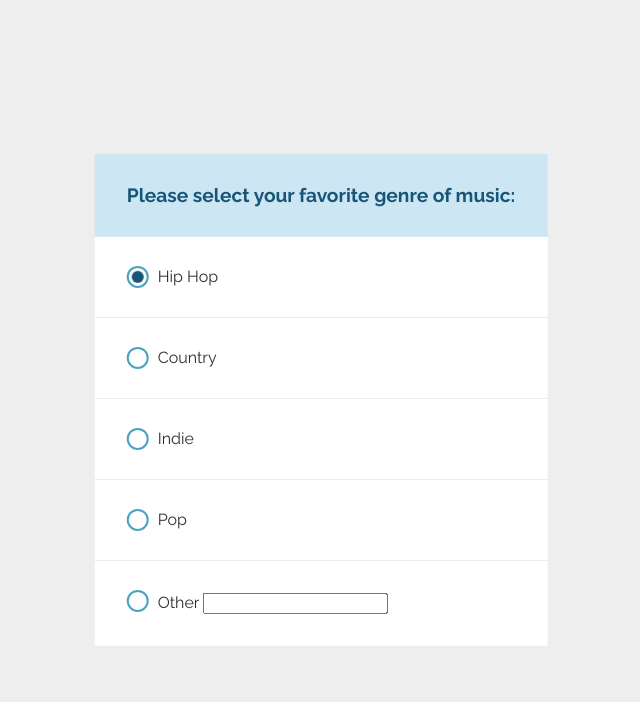
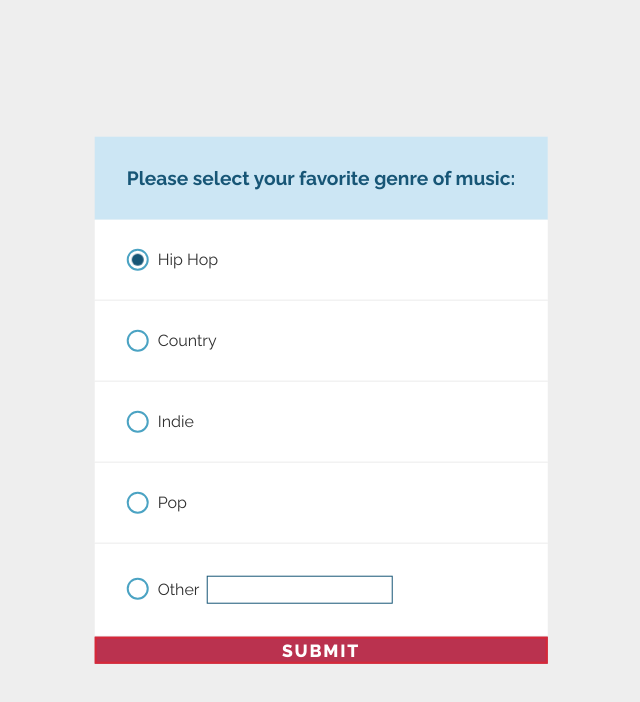
Before and after one commit to She-Codes/forms, a plain HTML site: page questionnaire.html in a window 1280 px wide. Shown: the whole page, without its empty margins (319-959 px from the left). Drawn offline with Linux system fonts and the light colour scheme.

Commit message:
form text input for other styled and submit button added

```diff
--- a/css/questionnaire.css
+++ b/css/questionnaire.css
@@ -105,3 +105,47 @@ input:checked + .pseudo-label:after {
   -webkit-transform: scale3d(1, 1, 1);
   transform: scale3d(1, 1, 1);
 }
+
+.with-input.pseudo-label:before {
+  top: 2px;
+}
+
+.with-input.pseudo-label:after {
+  top: 7px;
+}
+
+input[type="text"], input[type="submit"] {
+  font-family: 'Raleway', sans-serif;
+}
+
+input[type="text"] {
+  font-size: 1rem;
+  display: inline-block;
+  border: 1px solid #175676;
+  outline: 0;
+  padding: .2em;
+  margin-left: .2em;
+}
+
+input[type="text"]:focus {
+  background: #CCE6F4;
+}
+
+input[type="submit"] {
+  border-radius: 0;
+  display: block;
+  width: 100%;
+  margin-top: 1px;
+  border: 2px solid #D62839;
+  background: #BA324F;
+  color: #FFF;
+  font-weight: 800;
+  text-transform: uppercase;
+  font-size: 1.1rem;
+  cursor: pointer;
+  letter-spacing: .1em;
+}
+
+input[type="submit"]:focus {
+  outline: 0;
+}
--- a/questionnaire.html
+++ b/questionnaire.html
@@ -40,10 +40,11 @@
 
         <label for="other">
             <input type="radio" name="music" id="other" value="other">
-            <span class="pseudo-label">Other
+            <span class="pseudo-label with-input">Other
                 <input type="text" name="other">
             </span>
         </label>
+        <input type="submit">
     </form>
 </body>
 </html>
```
